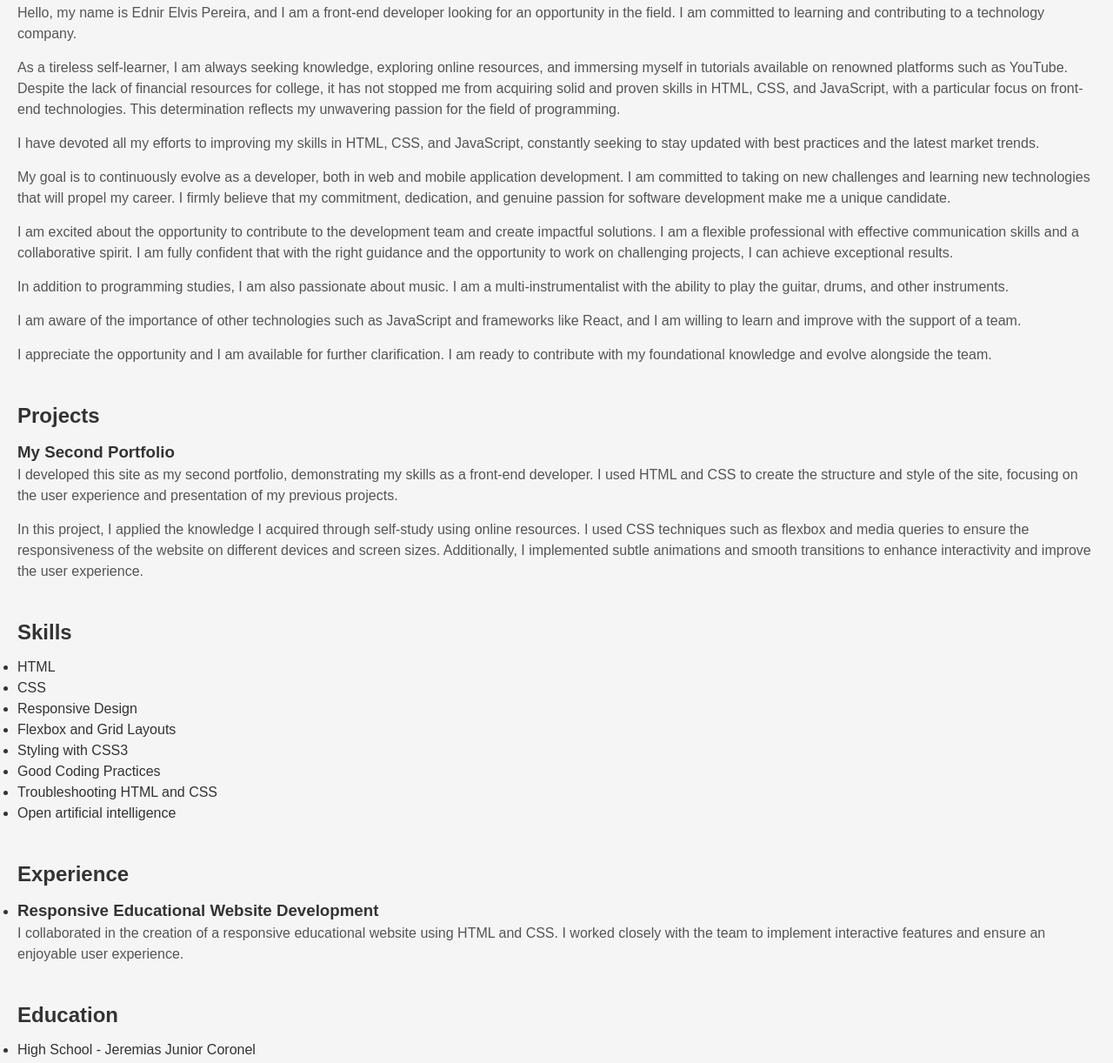
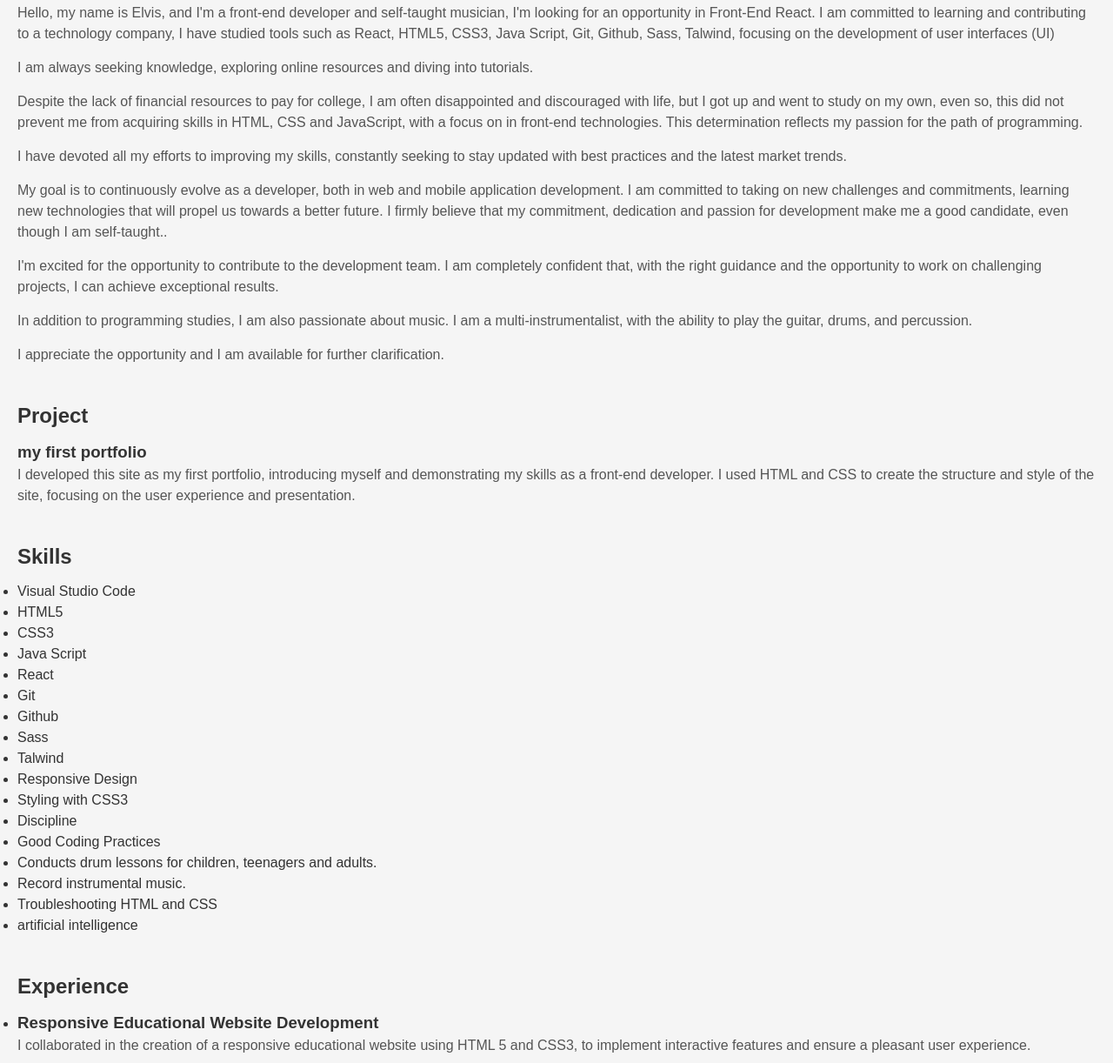
Before and after one commit to elvispereira072/siteeducacional.index.html, a plain HTML site: page index.html in a window 1280 px wide. Shown: the part 127-1349 px from the top of the page at 87% size. Drawn offline with Linux system fonts and the light colour scheme; files whose address does not match are found by name.

Commit message:
Update index.html

```diff
--- a/index.html
+++ b/index.html
@@ -23,47 +23,59 @@
 
        <main>
         <section id="about">
+
           <h2>About me</h2>
 
-           <p>Hello, my name is Ednir Elvis Pereira, and I am a front-end developer looking for an opportunity in the field. I am committed to learning and contributing to a technology company.
+          <p>Hello, my name is Elvis, and I'm a front-end developer and self-taught musician, I'm looking for an opportunity in Front-End React. I am committed to learning and contributing to a technology company, I have studied tools such as React, HTML5, CSS3, Java Script, Git, Github, Sass, Talwind, focusing on the development of user interfaces (UI)</p>
 
-           <p>As a tireless self-learner, I am always seeking knowledge, exploring online resources, and immersing myself in tutorials available on renowned platforms such as YouTube. Despite the lack of financial resources for college, it has not stopped me from acquiring solid and proven skills in HTML, CSS, and JavaScript, with a particular focus on front-end technologies. This determination reflects my unwavering passion for the field of programming.</p>
+          <p>I am always seeking knowledge, exploring online resources and diving into tutorials.</p>
 
-           <p>I have devoted all my efforts to improving my skills in HTML, CSS, and JavaScript, constantly seeking to stay updated with best practices and the latest market trends.</p>
+          <p>Despite the lack of financial resources to pay for college, I am often disappointed and discouraged with life, but I got up and went to study on my own, even so, this did not prevent me from acquiring skills in HTML, CSS and JavaScript, with a focus on in front-end technologies. This determination reflects my passion for the path of programming.</p>
 
-           <p>My goal is to continuously evolve as a developer, both in web and mobile application development. I am committed to taking on new challenges and learning new technologies that will propel my career. I firmly believe that my commitment, dedication, and genuine passion for software development make me a unique candidate.</p>
+          <p>I have devoted all my efforts to improving my skills, constantly seeking to stay updated with best practices and the latest market trends.</p>
 
-           <p>I am excited about the opportunity to contribute to the development team and create impactful solutions. I am a flexible professional with effective communication skills and a collaborative spirit. I am fully confident that with the right guidance and the opportunity to work on challenging projects, I can achieve exceptional results.</p>
+          <p>My goal is to continuously evolve as a developer, both in web and mobile application development. I am committed to taking on new challenges and commitments, learning new technologies that will propel us towards a better future. I firmly believe that my commitment, dedication and passion for development make me a good candidate, even though I am self-taught..</p>
 
-           <p>In addition to programming studies, I am also passionate about music. I am a multi-instrumentalist with the ability to play the guitar, drums, and other instruments.
+          <p>I'm excited for the opportunity to contribute to the development team. I am completely confident that, with the right guidance and the opportunity to work on challenging projects, I can achieve exceptional results.</p>
 
-           <p>I am aware of the importance of other technologies such as JavaScript and frameworks like React, and I am willing to learn and improve with the support of a team.</p>
+          <p>In addition to programming studies, I am also passionate about music. I am a multi-instrumentalist, with the ability to play the guitar, drums, and percussion.</p>
 
-           <p>I appreciate the opportunity and I am available for further clarification. I am ready to contribute with my foundational knowledge and evolve alongside the team.</p>
-
+          <p>I appreciate the opportunity and I am available for further clarification.</p>
         </section>
 
         <section id="projects">
-             <h2>Projects</h2>
-             <div class="project">
-             <h3>My Second Portfolio</h3>
+          <h2>Project</h2>
+          <div className="project">
+            <h3>my first portfolio</h3>
 
-            <p>I developed this site as my second portfolio, demonstrating my skills as a front-end developer. I used HTML and CSS to create the structure and style of the site, focusing on the user experience and presentation of my previous projects.</p>
+            <p>I developed this site as my first portfolio, introducing myself and demonstrating my skills as a front-end developer. I used HTML and CSS to create the structure and style of the site, focusing on the user experience and presentation.</p>
 
-            <p>In this project, I applied the knowledge I acquired through self-study using online resources. I used CSS techniques such as flexbox and media queries to ensure the responsiveness of the website on different devices and screen sizes. Additionally, I implemented subtle animations and smooth transitions to enhance interactivity and improve the user experience.</p>
+          </div>
+        </section>
 
-             </section>
         <section id="skills">
           <h2>Skills</h2>
           <ul>
-                         <li>HTML</li>
-                         <li>CSS</li>
+            <li>Visual Studio Code</li>
+            <li>HTML5</li>
+            <li>CSS3</li>
+            <li>Java Script</li>
+            <li>React</li>
+            <li>Git</li>
+            <li>Github</li>
+            <li>Sass</li>
+            <li>Talwind</li>
             <li>Responsive Design</li>
-                         <li>Flexbox and Grid Layouts</li>
             <li>Styling with CSS3</li>
+            <li>Discipline</li>
             <li>Good Coding Practices</li>
+            <li>Conducts drum lessons for children, teenagers and adults.</li>
+            <li>Record instrumental music.</li>
+
+
             <li>Troubleshooting HTML and CSS</li>
-                         <li>Open artificial intelligence</li>
+            <li>artificial intelligence</li>
+
           </ul>
         </section>
 
@@ -72,7 +84,7 @@
           <ul>
             <li>
               <h3>Responsive Educational Website Development</h3>
-                             <p>I collaborated in the creation of a responsive educational website using HTML and CSS. I worked closely with the team to implement interactive features and ensure an enjoyable user experience.</p>
+              <p>I collaborated in the creation of a responsive educational website using HTML 5 and CSS3, to implement interactive features and ensure a pleasant user experience.</p>
             </li>
           </ul>
         </section>
@@ -87,15 +99,17 @@
             <li>Independent Studies in Front-End Programming</li>
           </ul>
         </section>
+
         <section id="contact">
-                                 <h2>Contact</h2
+          <h2>Contact</h2>
           <p>Email: elvispereira070@gmail.com</p>
-                                 <p>Phone and WhatsApp: (13) 98143-0940</p>
-                                 <p>Repositories: <a href="https://github.com/elvispereira072?tab=repositories">https://github.com/elvispereira072?tab=repositories</a></p>
-                                 <p>Instrumental Songs: <a href="https://open.spotify.com/intl-pt/track/7fGYLhrGYBwp2dPWH1ROZx?si=50ef8bfb15874ed8">https://open.spotify.com/intl-pt/track/7fGYLhrGYBwp2dPWH1ROZx?si=50ef8bfb15874ed8</a></p>
+          <p>Phone: (13) 98143-0940</p>
+          <p>Email: elvispereira070@gmail.com</p>
+          <p>I clicked on my other musical instrument sales portfolio:</p>
         </section>
       </main>
 
       <footer>
         <p>&copy; 2023 Your Educational Site. All rights reserved.</p>
       </footer>
+    </div>
```
Lines whose indentation alone changed are shown as unchanged.
